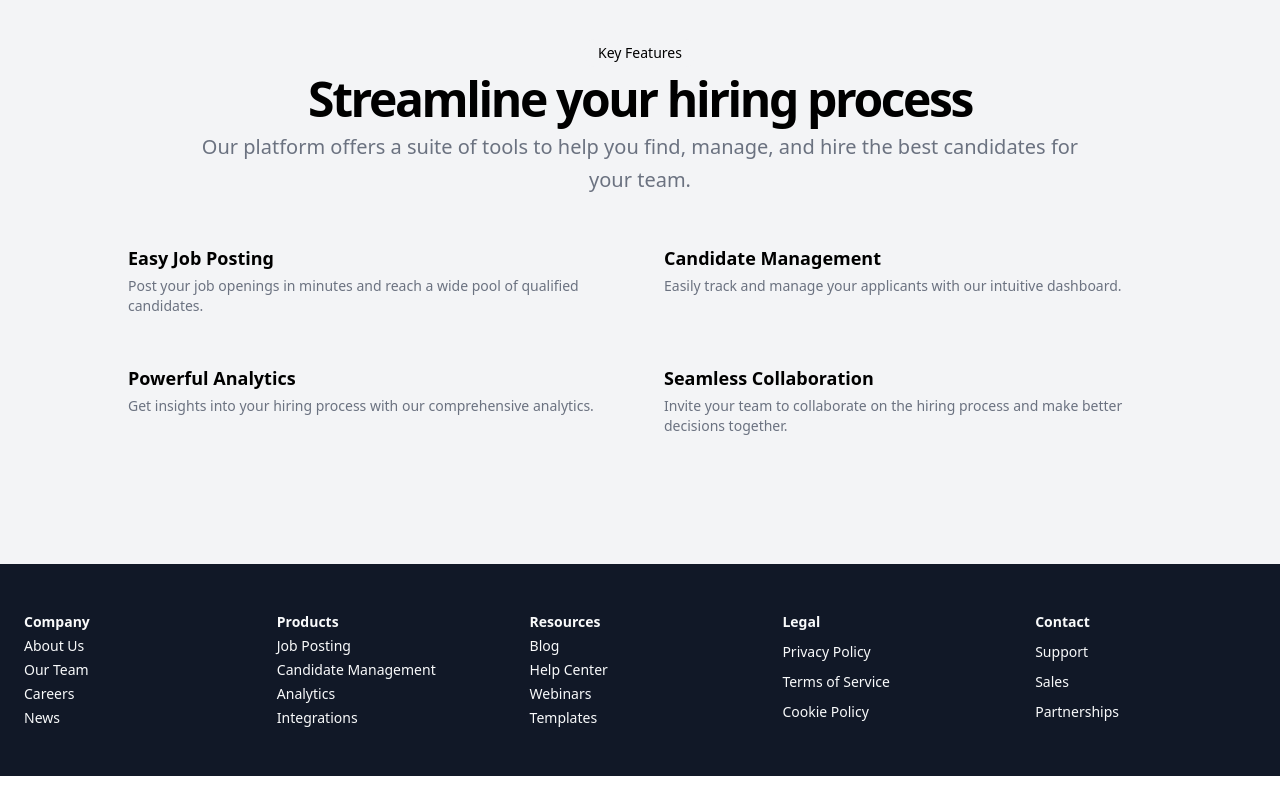
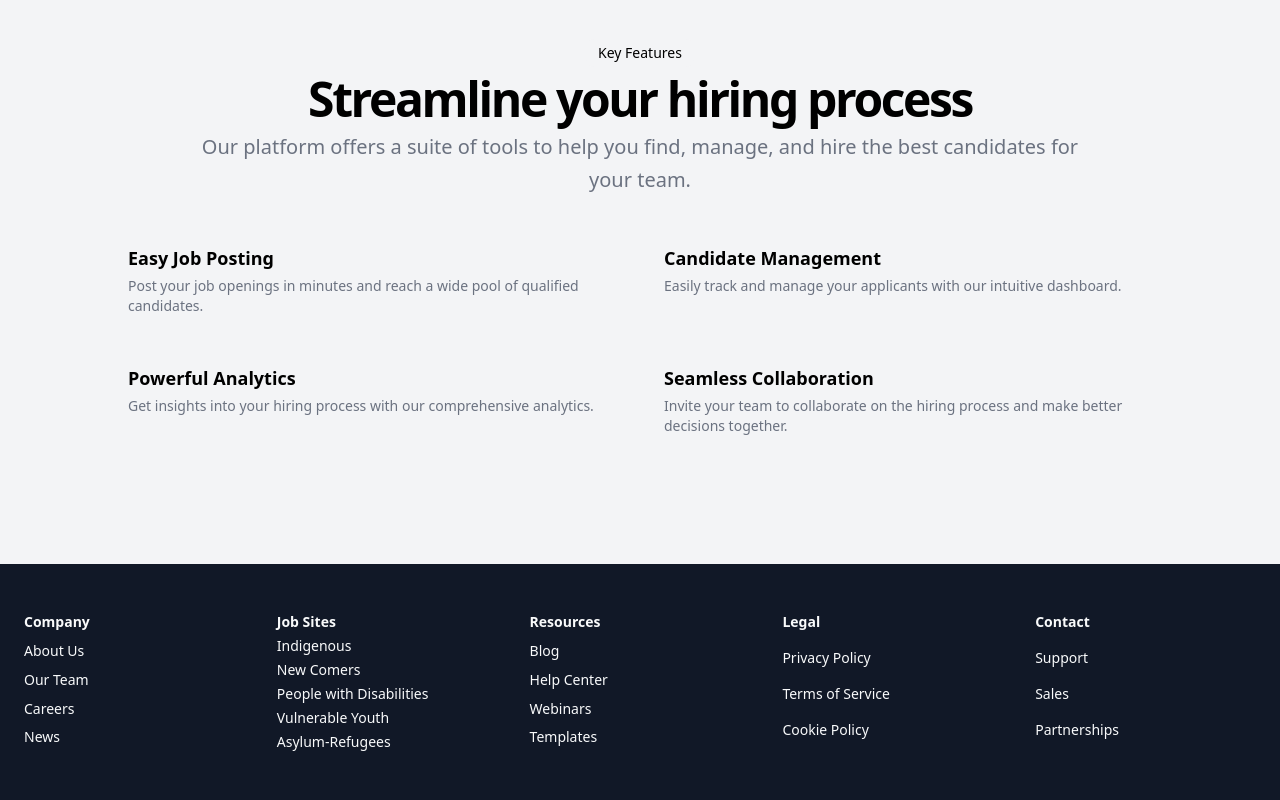
Before and after one commit to Vero-Ventures/job-bank, a Next.js app: page / in a window 1280 px wide. Shown: the part 702-1502 px from the top of the page. Before the commit the page ends 1478 px from the top, so only its background shows below. Built offline with nearby package versions, Linux system fonts and the light colour scheme; no server answers.

Commit message:
Update footer to include job sites

```diff
--- a/src/app/page.js
+++ b/src/app/page.js
@@ -134,11 +134,12 @@ export default function Component() {
             <Link href="#">News</Link>
           </div>
           <div className="grid gap-1">
-            <h3 className="font-semibold">Products</h3>
-            <Link href="#">Job Posting</Link>
-            <Link href="#">Candidate Management</Link>
-            <Link href="#">Analytics</Link>
-            <Link href="#">Integrations</Link>
+            <h3 className="font-semibold">Job Sites</h3>
+            <Link href="#">Indigenous</Link>
+            <Link href="#">New Comers</Link>
+            <Link href="#">People with Disabilities</Link>
+            <Link href="#">Vulnerable Youth</Link>
+            <Link href="#">Asylum-Refugees</Link>
           </div>
           <div className="grid gap-1">
             <h3 className="font-semibold">Resources</h3>
```
